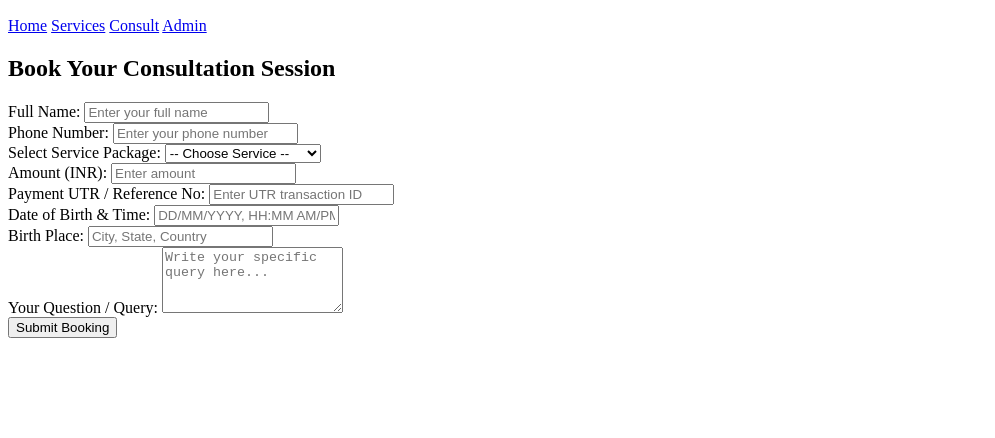
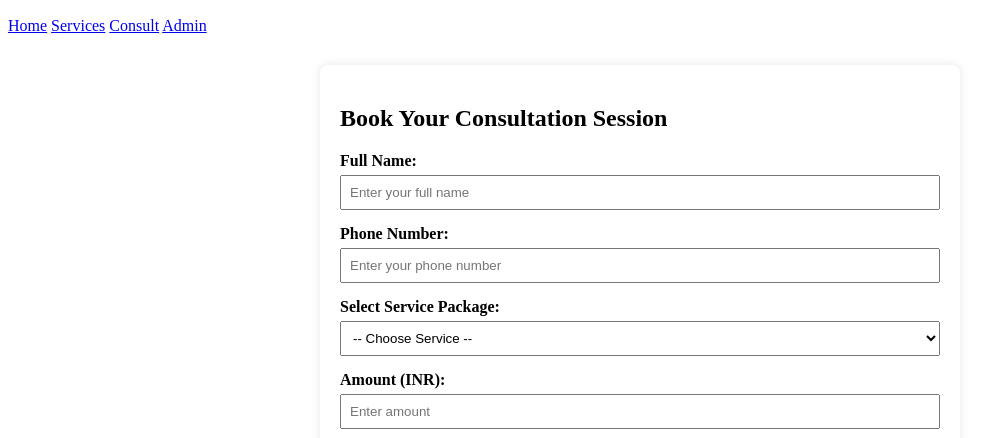
Before and after one commit to sduttapc-dot/astro-website, a website: page consult.html in a window 1280 px wide. Shown: the part 362-800 px from the top of the page, without its empty margins (0-995 px from the left). Drawn offline with Linux system fonts and the light colour scheme.

Commit message:
Add files via upload

```diff
--- a/consult.html
+++ b/consult.html
@@ -20,23 +20,23 @@
     </nav>
   </header>
 
-  <main class="container">
+  <div class="container" style="max-width: 600px; margin: 30px auto; padding: 20px; background: #fff; border-radius: 8px; box-shadow: 0 0 10px rgba(0,0,0,0.1);">
     <h2>Book Your Consultation Session</h2>
 
-    <form id="orderForm" class="consult-form">
-      <div class="form-group">
-        <label>Full Name:</label>
-        <input type="text" id="clientName" required placeholder="Enter your full name">
+    <form id="orderForm">
+      <div style="margin-bottom: 15px;">
+        <label style="display:block; margin-bottom: 5px; font-weight: bold;">Full Name:</label>
+        <input type="text" id="clientName" required placeholder="Enter your full name" style="width: 100%; padding: 8px; box-sizing: border-box;">
       </div>
 
-      <div class="form-group">
-        <label>Phone Number:</label>
-        <input type="tel" id="clientPhone" required placeholder="Enter your phone number">
+      <div style="margin-bottom: 15px;">
+        <label style="display:block; margin-bottom: 5px; font-weight: bold;">Phone Number:</label>
+        <input type="tel" id="clientPhone" required placeholder="Enter your phone number" style="width: 100%; padding: 8px; box-sizing: border-box;">
       </div>
 
-      <div class="form-group">
-        <label>Select Service Package:</label>
-        <select id="servicePackage" required>
+      <div style="margin-bottom: 15px;">
+        <label style="display:block; margin-bottom: 5px; font-weight: bold;">Select Service Package:</label>
+        <select id="servicePackage" required style="width: 100%; padding: 8px; box-sizing: border-box;">
           <option value="">-- Choose Service --</option>
           <option value="Astrology Consultation">Astrology Consultation</option>
           <option value="Vastu Analysis">Vastu Analysis</option>
@@ -44,41 +44,41 @@
         </select>
       </div>
 
-      <div class="form-group">
-        <label>Amount (INR):</label>
-        <input type="number" id="serviceAmount" required placeholder="Enter amount">
+      <div style="margin-bottom: 15px;">
+        <label style="display:block; margin-bottom: 5px; font-weight: bold;">Amount (INR):</label>
+        <input type="number" id="serviceAmount" required placeholder="Enter amount" style="width: 100%; padding: 8px; box-sizing: border-box;">
       </div>
 
-      <div class="form-group">
-        <label>Payment UTR / Reference No:</label>
-        <input type="text" id="utrRef" required placeholder="Enter UTR transaction ID">
+      <div style="margin-bottom: 15px;">
+        <label style="display:block; margin-bottom: 5px; font-weight: bold;">Payment UTR / Reference No:</label>
+        <input type="text" id="utrRef" required placeholder="Enter UTR transaction ID" style="width: 100%; padding: 8px; box-sizing: border-box;">
       </div>
 
-      <div class="form-group">
-        <label>Date of Birth & Time:</label>
-        <input type="text" id="dobTime" required placeholder="DD/MM/YYYY, HH:MM AM/PM">
+      <div style="margin-bottom: 15px;">
+        <label style="display:block; margin-bottom: 5px; font-weight: bold;">Date of Birth & Time:</label>
+        <input type="text" id="dobTime" required placeholder="DD/MM/YYYY, HH:MM AM/PM" style="width: 100%; padding: 8px; box-sizing: border-box;">
       </div>
 
-      <div class="form-group">
-        <label>Birth Place:</label>
-        <input type="text" id="birthPlace" required placeholder="City, State, Country">
+      <div style="margin-bottom: 15px;">
+        <label style="display:block; margin-bottom: 5px; font-weight: bold;">Birth Place:</label>
+        <input type="text" id="birthPlace" required placeholder="City, State, Country" style="width: 100%; padding: 8px; box-sizing: border-box;">
       </div>
 
-      <div class="form-group">
-        <label>Your Question / Query:</label>
-        <textarea id="clientQuery" rows="4" placeholder="Write your specific query here..."></textarea>
+      <div style="margin-bottom: 15px;">
+        <label style="display:block; margin-bottom: 5px; font-weight: bold;">Your Question / Query:</label>
+        <textarea id="clientQuery" rows="4" placeholder="Write your specific query here..." style="width: 100%; padding: 8px; box-sizing: border-box;"></textarea>
       </div>
 
-      <button type="submit" class="submit-btn">Submit Booking</button>
+      <button type="submit" style="width: 100%; padding: 10px; background: #8b0000; color: #fff; border: none; font-size: 16px; cursor: pointer; border-radius: 4px;">Submit Booking</button>
     </form>
-  </main>
+  </div>
 
   <script>
     document.getElementById('orderForm').addEventListener('submit', async function(e) {
       e.preventDefault();
 
       const orderData = {
-        clientName: document.getElementById('clientName5').value || document.getElementById('clientName').value,
+        clientName: document.getElementById('clientName').value,
         phone: document.getElementById('clientPhone').value,
         service: document.getElementById('servicePackage').value,
         amount: document.getElementById('serviceAmount').value,
```
